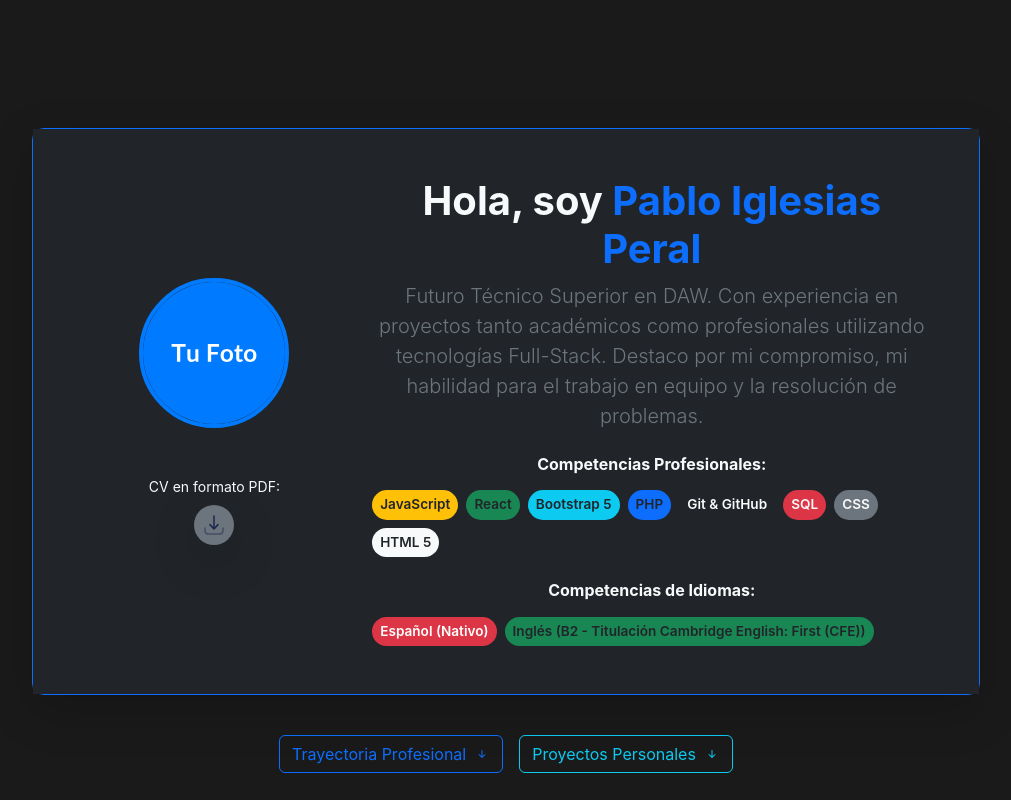
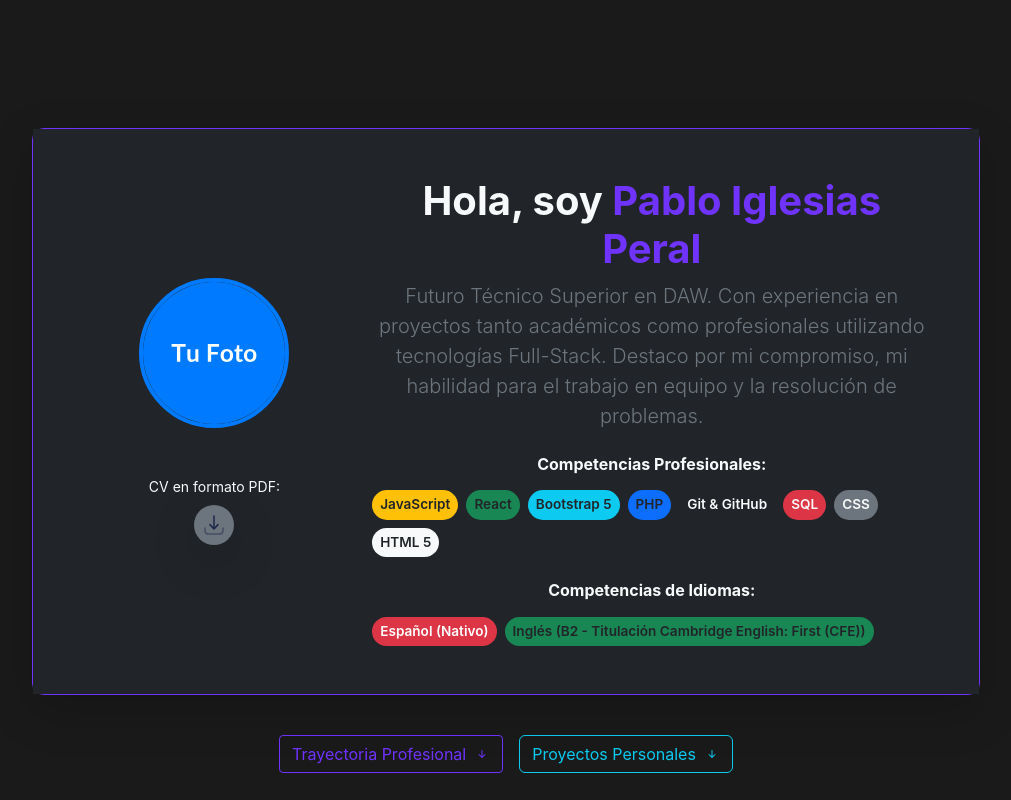
Before and after one commit to pabloiglepe/PortfolioWeb, a React (Vite) app: page / in a window 1280 px wide. Shown: the top 800 px of the page, without its empty margins (134-1145 px from the left). Built offline with nearby package versions, Linux system fonts and the light colour scheme.

Commit message:
Cambio colores

```diff
--- a/package.json
+++ b/package.json
@@ -13,7 +13,8 @@
   "dependencies": {
     "bootstrap": "^5.3.8",
     "react": "^19.1.1",
-    "react-dom": "^19.1.1"
+    "react-dom": "^19.1.1",
+    "sass": "^1.93.3"
   },
   "devDependencies": {
     "@eslint/js": "^9.36.0",
@@ -25,6 +26,7 @@
     "eslint-plugin-react-refresh": "^0.4.22",
     "gh-pages": "^6.3.0",
     "globals": "^16.4.0",
+    "sass-embedded": "^1.93.3",
     "vite": "^7.1.7"
   }
 }
--- a/src/App.css
+++ b/src/App.css
@@ -3,7 +3,70 @@
    margin: 0 auto;
    padding: 2rem;
    text-align: center;
+   --bs-purple: #7033fd;
  }
+
+ .bg-purple {
+   background-color: var(--bs-purple) !important;
+ }
+
+ .text-purple {
+   color: var(--bs-purple) !important;
+ }
+
+ .border-purple {
+   border-color: var(--bs-purple) !important;
+ }
+
+ /* ------------------------------------------------------------------------------------------------------------------------------------------------------------------------- */
+ .btn-outline-purple {
+   display: inline-block;
+   font-weight: 400;
+   line-height: 1.5;
+   text-align: center;
+   text-decoration: none;
+   vertical-align: middle;
+   cursor: pointer;
+   user-select: none;
+   border: 1px solid var(--bs-purple) !important;
+   padding: 0.375rem 0.75rem;
+   font-size: 1rem;
+   border-radius: 0.25rem;
+   transition: color 0.15s ease-in-out, background-color 0.15s ease-in-out, border-color 0.15s ease-in-out, box-shadow 0.15s ease-in-out;
+   color: var(--bs-purple) !important;
+   background-color: transparent;
+   background-image: none;
+ }
+
+ .btn.btn-outline-purple:hover {
+   color: #fff !important;
+   background-color: var(--bs-purple) !important;
+   border-color: var(--bs-purple) !important;
+   box-shadow: none;
+ }
+
+ .btn.btn-outline-purple:focus {
+   /* Al hacer clic y soltar, vuelve al estilo outline transparente */
+   color: #fff;
+   background-color: transparent;
+   border-color: var(--bs-purple) !important;
+ }
+
+ .btn.btn-outline-purple:active {
+   color: #fff !important;
+   background-color: transparent;
+   border-color: var(--bs-purple) !important;
+   box-shadow: none;
+ }
+
+ .btn-outline-purple:disabled {
+   color: #fff !important;
+   background-color: transparent;
+   border-color: var(--bs-purple) !important;
+   opacity: 0.65;
+ }
+ /* ------------------------------------------------------------------------------------------------------------------------------------------------------------------------- */
+
 
 
  body {
@@ -20,7 +83,7 @@
  }
 
  .card-body:hover {
-   box-shadow: 0 0 15px rgba(0, 123, 255, 0.4);
+   box-shadow: 0 0 15px #7033fd;
  }
 
 
--- a/src/App.jsx
+++ b/src/App.jsx
@@ -27,7 +27,7 @@ const experienciaData = [
     duracion: "02/12/2025 - Actualidad",
     descripcion: "Desarrollador Full-stack en prácticas con una base de conocimiento que abarca el Front-end y Back-end. Colaboro activamente en el ciclo completo de desarrollo, desde la maquetación de interfaces responsive hasta la implementación de lógica del servidor y bases de datos",
     icono: "konecta",
-    color: "bg-primary"
+    color: "bg-purple"
   },
   {
     id: 3,
@@ -36,7 +36,7 @@ const experienciaData = [
     duracion: "19/03/2025 - 30/05/2025",
     descripcion: "Desarrollador Full-stack en prácticas con una base de conocimiento que abarca el Front-end y Back-end. Colaboro activamente en el ciclo completo de desarrollo, desde la maquetación de interfaces responsive hasta la implementación de lógica del servidor y bases de datos",
     icono: "konecta",
-    color: "bg-primary"
+    color: "bg-purple"
   },
 ]
 
@@ -62,7 +62,6 @@ const proyectosData = [
     icono: "web",
     color: "bg-info"
   }
-
 ]
 
 // Array competencias profesionales
@@ -218,7 +217,7 @@ function App() {
           <div className="d-flex justify-content-center gap-3 mt-4 mb-5 w-100">
 
             {/* BOTÓN PARA MOSTRAR/OCULTAR TRAYECTORIA PROFESIONAL */}
-            <button onClick={cambiarEstadoVisibilidad} className="btn btn-outline-primary mt-3 d-flex align-items-center mx-auto mx-md-0">
+            <button onClick={cambiarEstadoVisibilidad} className="btn btn-outline-purple mt-3 d-flex align-items-center mx-auto mx-md-0">
               {verVisibilidad ? 'Trayectoria Profesional' : 'Trayectoria Profesional'} {IconoFlecha(verVisibilidad)}
             </button>
 
@@ -234,7 +233,7 @@ function App() {
               {/* Título de la Sección */}
               <div id='visibilidad' className="text-center mb-5">
                 <h1 className="display-4 fw-bold mb-2">
-                  <span className="text-primary">
+                  <span className="text-purple">
                     Trayectoria Profesional
                   </span>
                 </h1>
@@ -244,7 +243,7 @@ function App() {
 
 
                 {/* Línea de decoración */}
-                <hr className="w-25 mx-auto border-primary" style={{ height: '3px', opacity: 1 }} />
+                <hr className="w-25 mx-auto border-purple" style={{ height: '3px', opacity: 1 }} />
               </div>
 
               {/* Recorrido array visibilidad */}
@@ -261,7 +260,7 @@ function App() {
             <div className="fade-in">
 
               {/* Título de la Sección de Proyectos */}
-              <div id="proyectos" className="text-center mb-5 mt-5">
+              <div id="proyectos" className="text-center mb-5">
                 <h1 className="display-4 fw-bold mb-2">
                   <span className="text-info">
                     Proyectos Personales
--- a/src/components/SobreMi.jsx
+++ b/src/components/SobreMi.jsx
@@ -9,7 +9,7 @@ function SobreMi({ estaCentrado, competenciasProfesionalesData = {}, competencia
     const imagen = '/sobremi.svg';
     const imagenError = '/sobremierror.svg';
 
-    const claseCentrada = `card bg-dark text-white shadow-lg border-primary rounded-3 ${estaCentrado ? 'mb-0' : 'mb-5'}`;
+    const claseCentrada = `card bg-dark text-white shadow-lg border-purple rounded-3 ${estaCentrado ? 'mb-0' : 'mb-5'}`;
 
 
     return (
@@ -44,7 +44,7 @@ function SobreMi({ estaCentrado, competenciasProfesionalesData = {}, competencia
                     {/* Columna de Texto */}
                     <div className="col-12 col-md-8">
                         <h2 className="display-6 fw-bolder text-light mb-2">
-                            Hola, soy <span className="text-primary">Pablo Iglesias Peral</span>
+                            Hola, soy <span className="text-purple">Pablo Iglesias Peral</span>
                         </h2>
                         <p className="lead text-secondary">
                             Futuro Técnico Superior en DAW. Con experiencia en proyectos tanto académicos como profesionales utilizando tecnologías Full-Stack. Destaco por mi compromiso, mi habilidad para el trabajo en equipo y la resolución de problemas.
--- a/src/components/TrayectoriaProfesional.jsx
+++ b/src/components/TrayectoriaProfesional.jsx
@@ -21,7 +21,7 @@ const TrayectoriaProfesional = ({ experiencia = {} }) => {
                 <div className="card-body p-4 border border-dark rounded-3">
                     {/* Puesto Y Empresa */}
                     <div>
-                        <h3 className='card-title fw-bold text-primary mb-0'>{puesto}</h3>
+                        <h3 className='card-title fw-bold text-purple mb-0'>{puesto}</h3>
                         <p className="card-subtitle text-light small mt-1">{empresa}</p>
                     </div>
 
--- a/src/main.jsx
+++ b/src/main.jsx
@@ -1,6 +1,6 @@
 import { StrictMode } from 'react'
 import { createRoot } from 'react-dom/client'
-// import '../node_modules/bootstrap/dist/css/bootstrap.min.css';
+import '../node_modules/bootstrap/dist/css/bootstrap.min.css';
 import './index.css'
 import App from './App.jsx'
 
```
Also changed, not shown: 1 other file (tests, documents, lock files or other folders).
